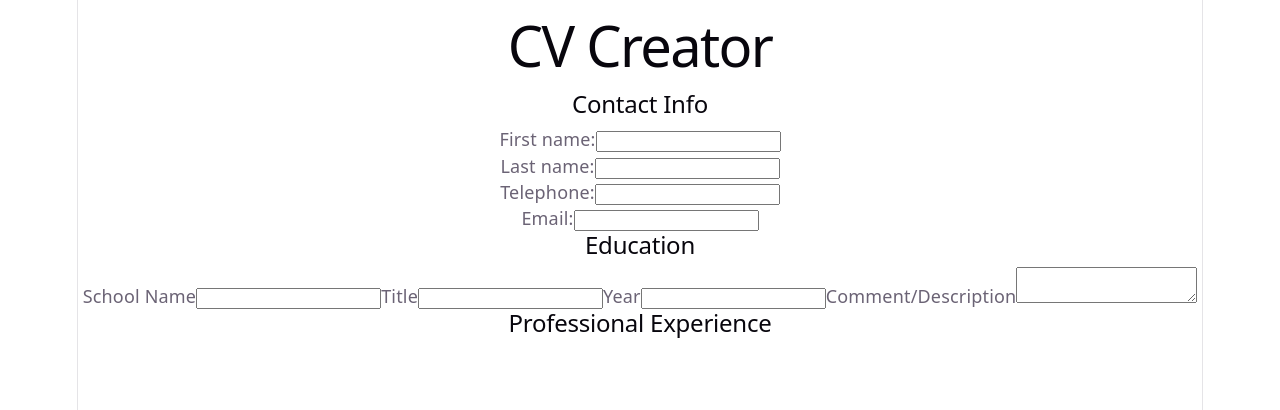
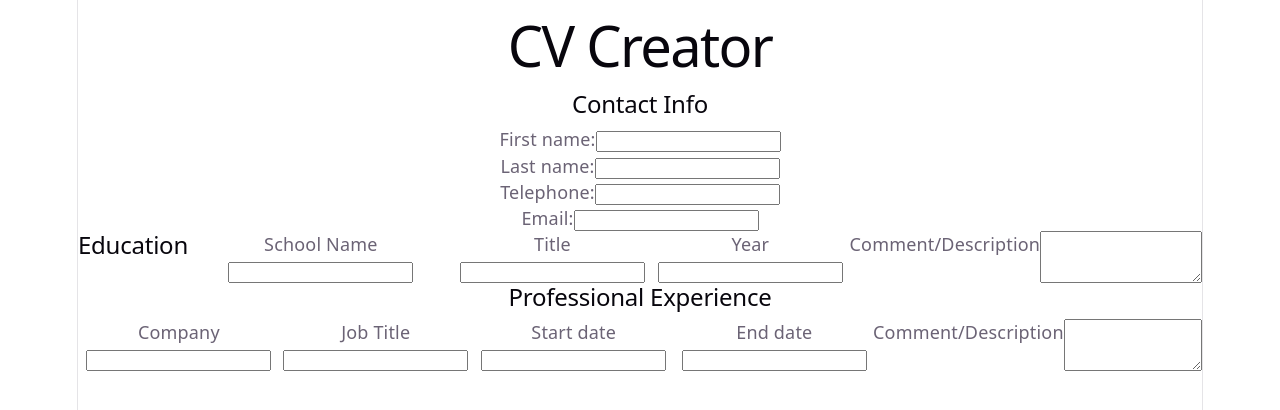
Before and after one commit to jenarofv/react-cv-app, a React (Vite) app: page / in a window 1280 px wide. Shown: the top 410 px of the page. Built offline with nearby package versions, Linux system fonts and the light colour scheme.

Commit message:
experimental commit

```diff
--- a/src/App.jsx
+++ b/src/App.jsx
@@ -9,13 +9,16 @@ function App() {
   const [lastName, setLastName] = useState("");
   const [telephoneNumber, setTelephoneNumber] = useState("");
   const [emailAddress, setEmailAddress] = useState("");
-  const [school, setSchool] = useState("");
   const [schoolName, setSchoolName] = useState("");
   const [studyTitle, setStudyTitle] = useState("");
   const [studyYear, setStudyYear] = useState("");
   const [studyDescription, setStudyDescription] = useState("");
 
-  function handleContactInfoUpdate (event) {
+  function doNothing() {
+    return;
+  }
+
+  function handleContactInfoUpdate(event) {
     const id = event.target.id;
     const target = event.target;
     const value = event.target.value;
@@ -45,7 +48,9 @@ function App() {
       case "emailInput":
         setEmailAddress(value);
         if (!value.match(emailRegexp)) {
-          target.classList.add("wrong-email")
+          target.classList.add("invalid-email");
+        } else {
+          target.classList.add("valid-email");
         }
     }
   }
@@ -63,10 +68,16 @@ function App() {
         onChange={handleContactInfoUpdate}
       />
       <div>
-        <Education/>
+        <Education
+          schoolName={schoolName}
+          studyTitle={studyTitle}
+          studyYear={studyYear}
+          studyDescription={studyDescription}
+          onChange={doNothing}
+        />
       </div>
       <div>
-        <h2>Professional Experience</h2>
+        <ProfessionalExperience />
       </div>
     </>
   );
--- a/src/components/education.jsx
+++ b/src/components/education.jsx
@@ -8,7 +8,7 @@ export function Education({
   onChange,
 }) {
   return (
-    <>
+    <div className="input-section">
       <h2>Education</h2>
       <label>
         School Name
@@ -29,6 +29,6 @@ export function Education({
         onChange={onChange}
         maxLength="500"
       />
-    </>
+    </div>
   );
 }
--- a/src/components/experience.jsx
+++ b/src/components/experience.jsx
@@ -1,9 +1,41 @@
 import "../styles/styles.css";
 
-export function ProfessionalExperience ({jobTitle, company, startDate, endDate, description}) {
+export function ProfessionalExperience({
+  jobTitle,
+  companyName,
+  startDate,
+  endDate,
+  jobDescription,
+  onChange,
+}) {
   return (
     <>
       <h2>Professional Experience</h2>
+      <div className="input-section">
+        <label>
+          Company
+          <input id="companyName" value={companyName} onChange={onChange} />
+        </label>
+        <label>
+          Job Title
+          <input id="jobTitle" value={jobTitle} onChange={onChange} />
+        </label>
+        <label>
+          Start date
+          <input id="startDate" value={startDate} onChange={onChange} />
+        </label>
+        <label>
+          End date
+          <input id="endDate" value={endDate} onChange={onChange} />
+        </label>
+        <label htmlFor="studyDescription">Comment/Description</label>
+        <textarea
+          id="jobDescription"
+          value={jobDescription}
+          onChange={onChange}
+          maxLength="500"
+        />
+      </div>
     </>
-  )
+  );
 }
--- a/src/styles/styles.css
+++ b/src/styles/styles.css
@@ -9,3 +9,15 @@ input::-webkit-inner-spin-button {
 input[type="number"] {
   -moz-appearance: textfield;
 }
+
+.invalid-email {
+  background-color: pink;
+}
+
+.valid-email {
+  background-color: palegreen;
+}
+
+.input-section {
+  display: flex;
+}
```
